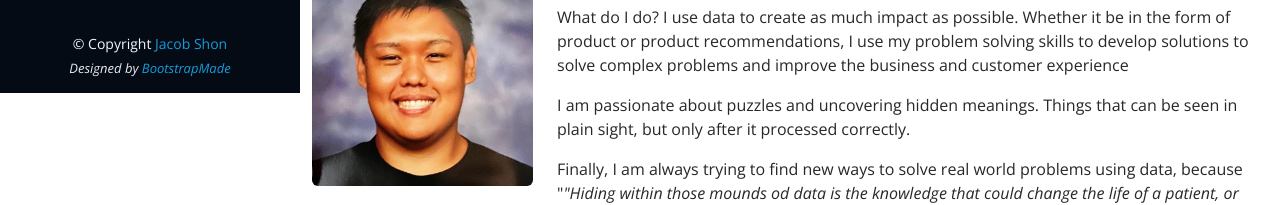
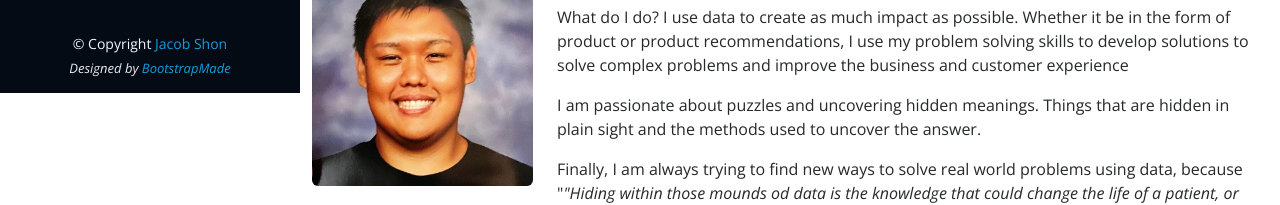
Before and after one commit to jacobshon/jacobshon.github.io, a plain HTML site: page index.html in a window 1280 px wide. Shown: the part 707-912 px from the top of the page. Drawn offline with nearby package versions, Linux system fonts and the light colour scheme; a script that the page names is missing.

Commit message:
Small Changes

```diff
--- a/index.html
+++ b/index.html
@@ -95,7 +95,7 @@
           <div class="col-lg-9 pt-4 pt-lg-0 content" data-aos="fade-left">
             <h3>Data Analyst &amp; Data Scientist</h3>
             <p>What do I do? I use data to create as much impact as possible. Whether it be in the form of product or product recommendations, I use my problem solving skills to develop solutions to solve complex problems and improve the business and customer experience </p>
-            <p>I am passionate about puzzles and uncovering hidden meanings. Things that can be seen in plain sight, but only after it processed correctly.</p>
+            <p>I am passionate about puzzles and uncovering hidden meanings. Things that are hidden in plain sight and the methods used to uncover the answer.</p>
             <p>Finally, I am always trying to find new ways to solve real world problems using data, because "<i>"Hiding within those mounds od data is the knowledge that could change the life of a patient, or change the world"</i>Atul Butte</p>
           </div>
         </div>
```
